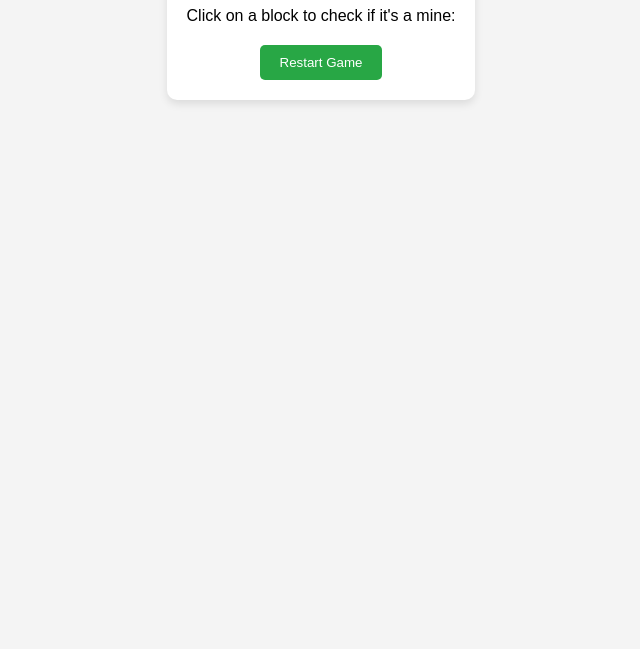
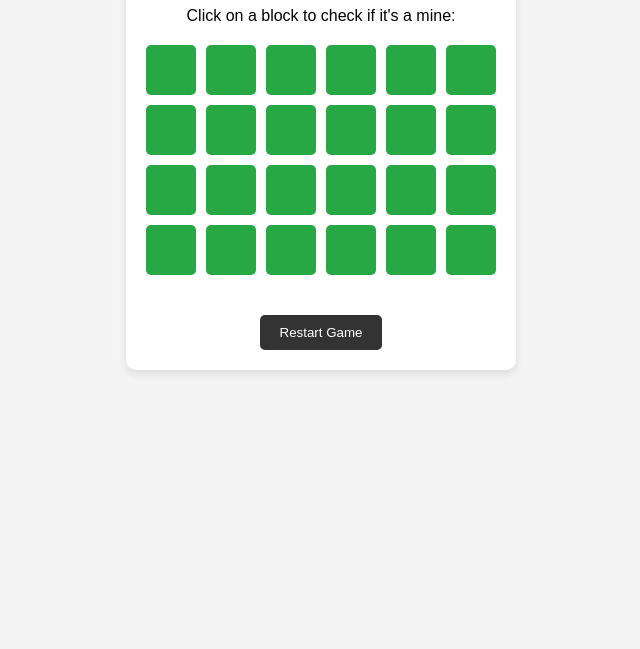
Before and after one commit to nexelio321/mines-predictor-, a plain HTML site: page index.html in a window 1280 px wide. Shown: the part 151-800 px from the top of the page, without its empty margins (319-959 px from the left). Drawn offline with Linux system fonts and the light colour scheme.

Commit message:
Update styles.css

```diff
--- a/styles.css
+++ b/styles.css
@@ -17,24 +17,28 @@ h1 {
     color: #333;
 }
 
-input {
-    padding: 10px;
-    margin: 10px 0;
-    border: 1px solid #ccc;
-    border-radius: 5px;
+#grid {
+    display: grid;
+    grid-template-columns: repeat(6, 50px);
+    grid-gap: 10px;
+    margin: 20px auto;
 }
 
-button {
-    padding: 10px 20px;
+.block {
+    width: 50px;
+    height: 50px;
     background-color: #28a745;
     color: #fff;
-    border: none;
+    display: flex;
+    align-items: center;
+    justify-content: center;
+    cursor: pointer;
     border-radius: 5px;
-    cursor: pointer;
+    font-size: 1.2rem;
 }
 
-button:hover {
-    background-color: #218838;
+.block.revealed {
+    background-color: #ff6f61;
 }
 
 #result {
@@ -42,3 +46,17 @@ button:hover {
     font-size: 1.2rem;
     color: #333;
 }
+
+#restartButton {
+    padding: 10px 20px;
+    background-color: #333;
+    color: #fff;
+    border: none;
+    border-radius: 5px;
+    cursor: pointer;
+    margin-top: 20px;
+}
+
+#restartButton:hover {
+    background-color: #555;
+}
```
